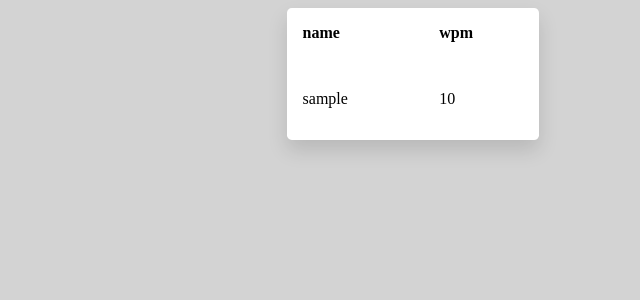
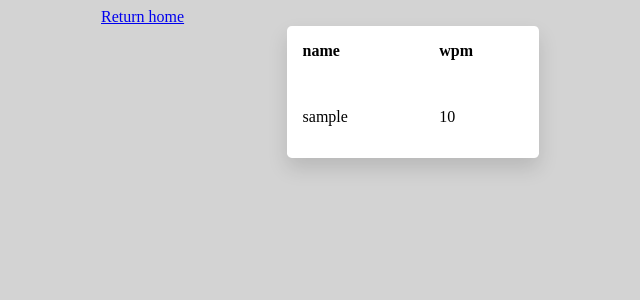
Before and after one commit to ashahnami/typing-game, a PHP site: page /leaderboard.php in a window 1280 px wide. Shown: the top 300 px of the page, without its empty margins (227-867 px from the left). Run offline with PHP 8.4, Linux system fonts and the light colour scheme; the visitor is signed in with stand-in values (Sample User, id 1); tables that the repository leaves empty or names only in its code hold one stand-in row (values such as "Sample post"); data that the repository does not hold is empty.

Commit message:
return home link on leaderboards page

```diff
--- a/leaderboard.php
+++ b/leaderboard.php
@@ -7,7 +7,7 @@
 
         body{
             background-color: #D3D3D3;
-
+            font-family: JetBrains Mono;
         }
 
         table{
@@ -27,10 +27,19 @@
             padding-bottom: 2rem;
         }
 
+        .navbar{
+            position: static;
+            padding-left: 20rem;
+        }
+
     </style>
 
 </head>
 <body>
+
+    <div class="navbar">
+        <a href="index.php">Return home</button></a> <!-- link to return to home page -->
+    </div>
 
     <table> <!-- creates table with two columns -->
         <tr>
```
